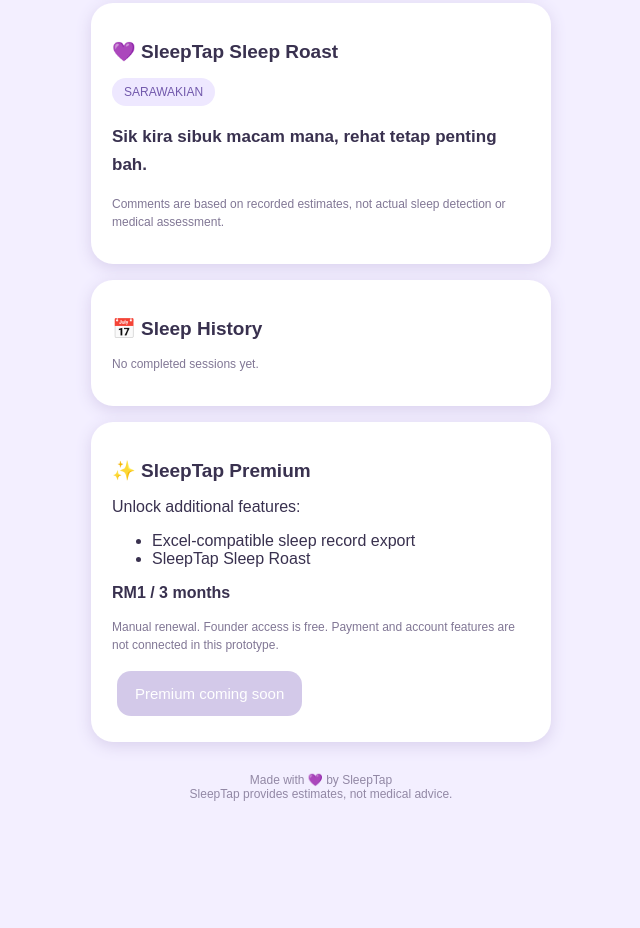
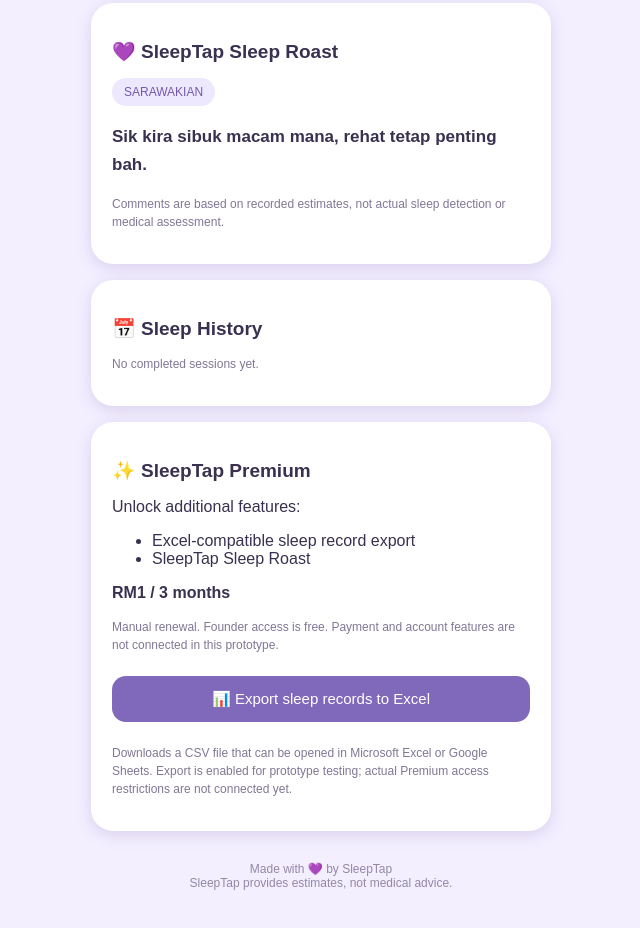
Before and after one commit to arifah000222-droid/SleepTap, a plain HTML site: page v3-prototype.html in a window 1280 px wide. Shown: the part 856-1784 px from the top of the page, without its empty margins (319-959 px from the left). Before the commit the page ends 1712 px from the top, so only its background shows below. Drawn offline with Linux system fonts and the light colour scheme.

Commit message:
Update v3-prototype.html

```diff
--- a/v3-prototype.html
+++ b/v3-prototype.html
@@ -5,7 +5,7 @@
 <meta charset="UTF-8">
 <meta name="viewport" content="width=device-width, initial-scale=1">
 <meta name="theme-color" content="#f3efff">
-<title>SleepTap V3.1</title>
+<title>SleepTap V3.2</title>
 
 <style>
 * { box-sizing: border-box; }
@@ -103,6 +103,12 @@ input {
   font-size: 14px;
 }
 
+.export-button {
+  width: 100%;
+  margin: 10px 0;
+  background: #8069bb;
+}
+
 footer {
   text-align: center;
   color: #9288a5;
@@ -118,7 +124,7 @@ footer {
 <header>
   <h1>🌙 SleepTap</h1>
   <p>Your sleep, one tap at a time.</p>
-  <span class="pill">VERSION 3.1 PROTOTYPE</span>
+  <span class="pill">VERSION 3.2 PROTOTYPE</span>
 </header>
 
 <section class="card">
@@ -182,12 +188,23 @@ footer {
     <li>Excel-compatible sleep record export</li>
     <li>SleepTap Sleep Roast</li>
   </ul>
+
   <p><strong>RM1 / 3 months</strong></p>
+
   <p class="small">
     Manual renewal. Founder access is free.
     Payment and account features are not connected in this prototype.
   </p>
-  <button disabled>Premium coming soon</button>
+
+  <button class="export-button" onclick="exportSleepData()">
+    📊 Export sleep records to Excel
+  </button>
+
+  <p class="small">
+    Downloads a CSV file that can be opened in Microsoft Excel
+    or Google Sheets. Export is enabled for prototype testing;
+    actual Premium access restrictions are not connected yet.
+  </p>
 </section>
 
 <footer>
@@ -343,6 +360,76 @@ function wakeUp() {
 }
 
 
+/* EXCEL-COMPATIBLE CSV EXPORT */
+
+function csvEscape(value) {
+  const text = String(value ?? "");
+  return '"' + text.replace(/"/g,'""') + '"';
+}
+
+function exportSleepData() {
+  const data = getData();
+
+  if(!data.records.length) {
+    alert("You don't have any completed sleep records to export yet.");
+    return;
+  }
+
+  const rows = [
+    [
+      "Sleep Date",
+      "Estimated Sleep Duration (hours)",
+      "Estimated Bedtime"
+    ]
+  ];
+
+  data.records.forEach(record => {
+    const date = new Date(record.date);
+
+    const dateText = date.toLocaleDateString("en-MY");
+
+    const bedtimeHours = Math.floor(record.bedtime / 60);
+    const bedtimeMinutes = record.bedtime % 60;
+
+    const bedtimeText =
+      String(bedtimeHours).padStart(2,"0") + ":" +
+      String(bedtimeMinutes).padStart(2,"0");
+
+    rows.push([
+      dateText,
+      Number(record.hours).toFixed(2),
+      bedtimeText
+    ]);
+  });
+
+  const csv = "\uFEFF" + rows
+    .map(row => row.map(csvEscape).join(","))
+    .join("\r\n");
+
+  const blob = new Blob(
+    [csv],
+    {type:"text/csv;charset=utf-8;"}
+  );
+
+  const url = URL.createObjectURL(blob);
+  const link = document.createElement("a");
+
+  const today = new Date().toISOString().slice(0,10);
+
+  link.href = url;
+  link.download = "SleepTap-Records-" + today + ".csv";
+
+  document.body.appendChild(link);
+  link.click();
+  document.body.removeChild(link);
+
+  setTimeout(() => URL.revokeObjectURL(url),1000);
+
+  document.getElementById("message").textContent =
+    "Your sleep records have been exported successfully! 💜";
+}
+
+
 /* TIME CALCULATIONS */
 
 function circularDistance(a,b) {
@@ -375,7 +462,6 @@ function getRoastType(records) {
   const recent = records.slice(0,7);
   const latest = recent[0];
 
-  // Compare latest duration with earlier sessions.
   const previous = recent.slice(1);
 
   if(previous.length >= 3) {
@@ -391,11 +477,9 @@ function getRoastType(records) {
     }
   }
 
-  // Circular bedtime calculation handles midnight correctly.
   const times = recent.map(r=>r.bedtime);
   const deviation = averageBedtimeDeviation(times);
 
-  // A majority of recent bedtimes must be late.
   const lateCount = times.filter(
     t=>t>=0 && t<360
   ).length;
@@ -404,12 +488,10 @@ function getRoastType(records) {
     return "Late sleeper";
   }
 
-  // Large average deviation suggests an inconsistent routine.
   if(deviation >= 90) {
     return "Inconsistent";
   }
 
-  // Only award this category with enough consistent records.
   if(
     records.length >= 7 &&
     deviation <= 45 &&
@@ -447,7 +529,6 @@ function showDailyRoast(records) {
 
   if(!Array.isArray(state.used)) state.used = [];
 
-  // Keep the same comment throughout the day.
   if(
     state.date === today &&
     Number.isInteger(state.roastIndex) &&
@@ -467,7 +548,6 @@ function showDailyRoast(records) {
     !state.used.includes(item.index)
   );
 
-  // If the category library is exhausted, use any unused roast.
   if(!choices.length) {
     choices = roasts.map((roast,index)=>({
       roast:roast,
@@ -477,7 +557,6 @@ function showDailyRoast(records) {
     );
   }
 
-  // Reset only after every comment has been used.
   if(!choices.length) {
     state.used = [];
 
@@ -579,4 +658,4 @@ render();
 </script>
 
 </body>
-</html>
+  </html>
```
